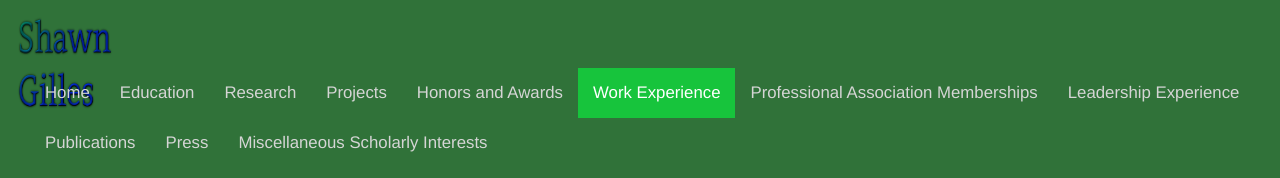
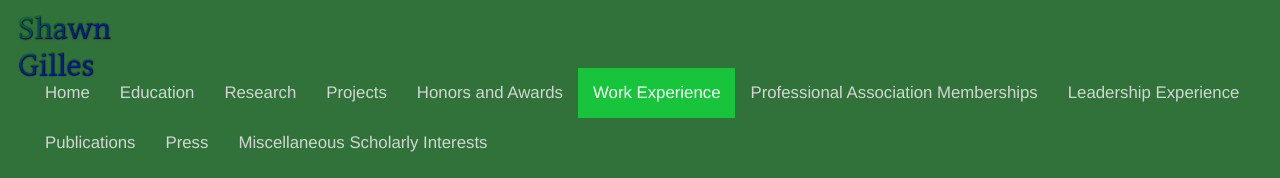
Before and after one commit to iVTG/ivtg.github.io, a plain HTML site: page work.html in a window 1280 px wide. Shown: the top 178 px of the page. Drawn offline with nearby package versions, Linux system fonts and the light colour scheme.

Commit message:
change work logo to 6

```diff
--- a/work.html
+++ b/work.html
@@ -90,7 +90,7 @@
           <span class="icon-bar"></span>
           <span class="icon-bar"></span>
         </button>
-        <a class="navbar-brand" href="#"><img src="img/shawnlogo.png" style="width:100px;height:100px;"></a>
+        <a class="navbar-brand" href="#"><img src="img/shawnlogo-6.png" style="width:100px;height:100px;"></a>
       </div>
       <div class="collapse navbar-collapse" id="myNavbar">
         <ul class="nav navbar-nav navbar-right">
```
